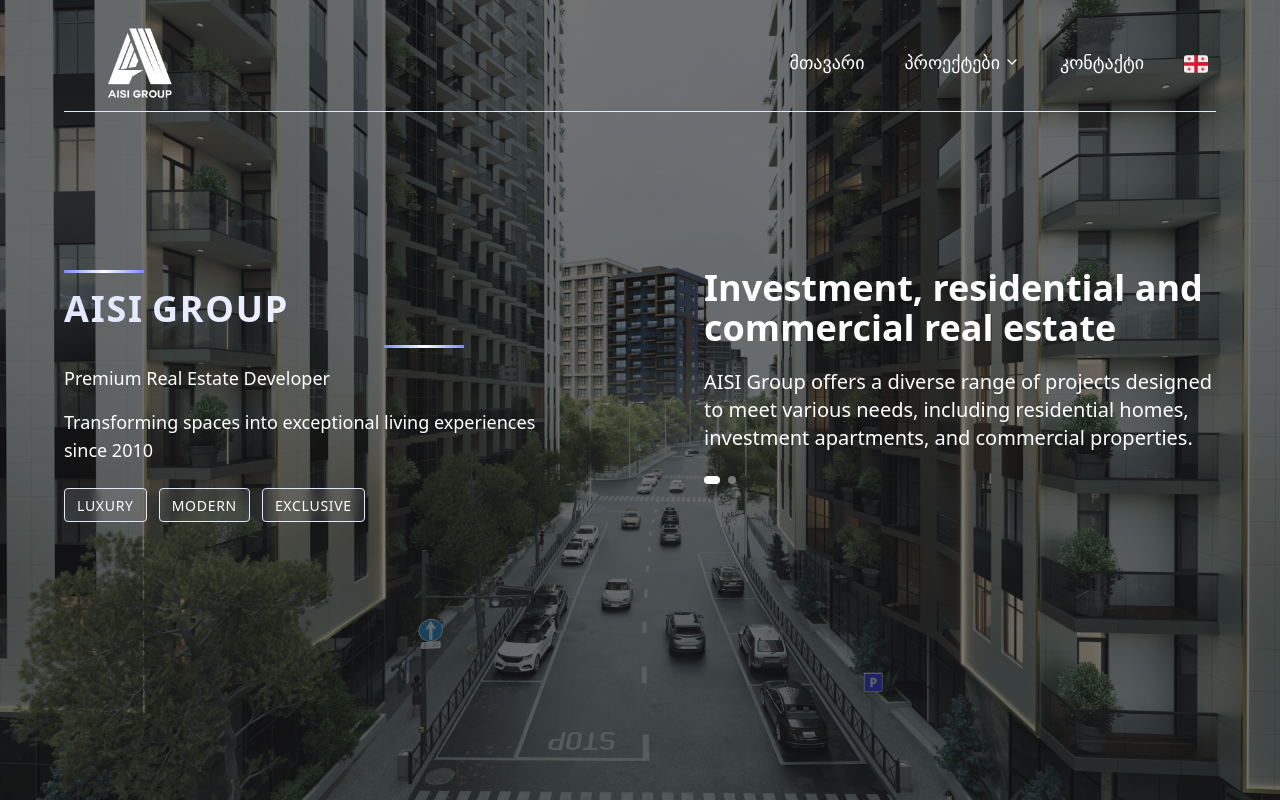
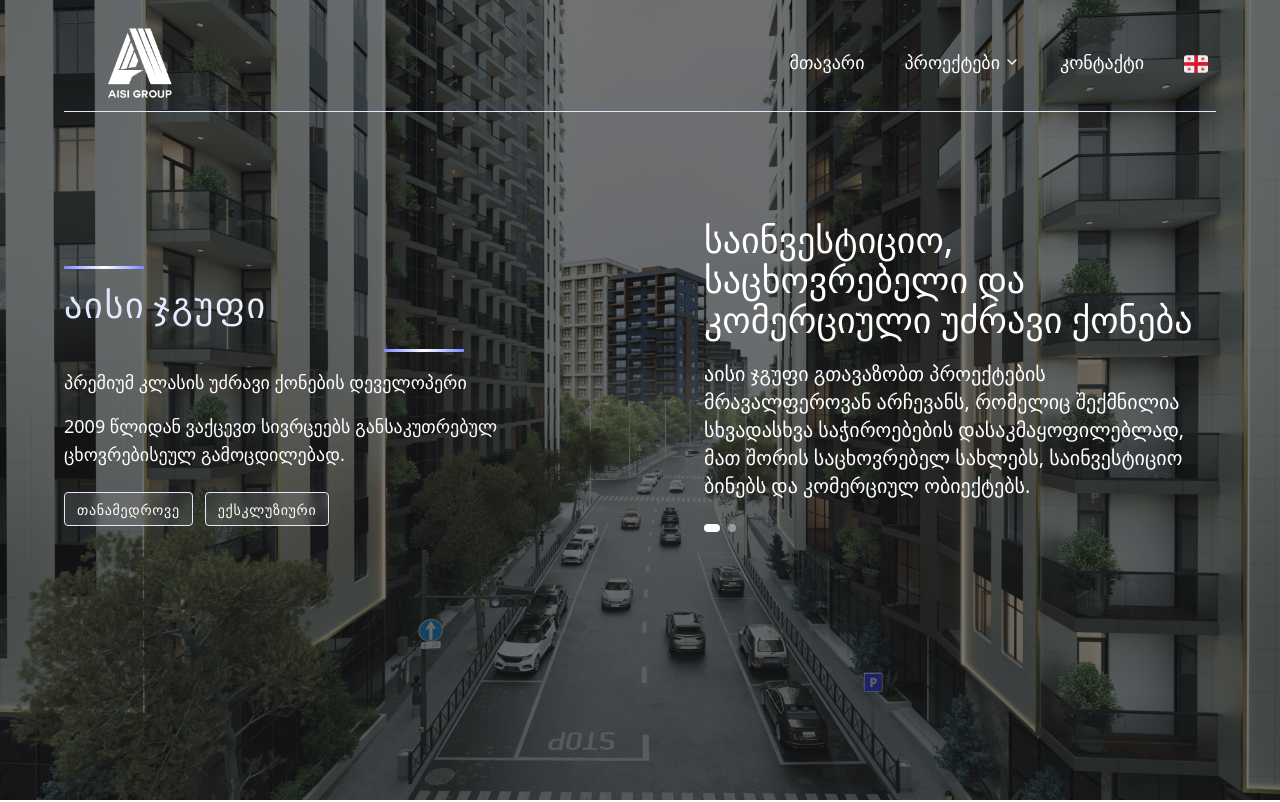
Before and after one commit to dgport/frontend-aisi, a Next.js app: page /aisi-batumi in a window 1280 px wide. Shown: the top 802 px of the page. Built offline with nearby package versions, Linux system fonts and the light colour scheme.

Commit message:
finish cover section

```diff
--- a/src/app/[locale]/(main)/_components/Cover.tsx
+++ b/src/app/[locale]/(main)/_components/Cover.tsx
@@ -3,17 +3,19 @@
 import CoverSection from "@/components/shared/cover/MainCoverSection";
 import Cover2 from "@/root/public/images/main/MainCover2.png";
 import Cover3 from "@/root/public/images/main/MainCover3.png";
+import { useTranslations } from "next-intl";
 
 export default function Cover() {
+  const t = useTranslations("main");
   return (
     <CoverSection
       images={[Cover2, Cover3]}
-      title="AISI GROUP"
-      subtitle="Premium Real Estate Developer"
-      description="Transforming spaces into exceptional living experiences since 2010"
-      secondaryTitle="Investment, residential and commercial real estate"
-      secondaryDescription="AISI Group offers a diverse range of projects designed to meet various needs, including residential homes, investment apartments, and commercial properties."
-      tags={[{ text: "LUXURY" }, { text: "MODERN" }, { text: "EXCLUSIVE" }]}
+      title={t("aisiGroup")}
+      subtitle={t("premiumDev")}
+      description={t("transformingFrom")}
+      secondaryTitle={t("coverTitle")}
+      secondaryDescription={t("coverDesc")}
+      tags={[{ text: t("modern") }, { text: t("exclu") }]}
       slideInterval={7000}
       height="lg:min-h-screen"
     />
--- a/src/app/[locale]/layout.tsx
+++ b/src/app/[locale]/layout.tsx
@@ -8,14 +8,12 @@
 import { AuthProvider } from "@/auth/AuthProvider";
 import Footer from "@/components/footer/Footer";
 
-const geistSans = Geist({
-  variable: "--font-geist-sans",
+
+
+const georgian = Geist({
+  variable: "--font-georgian-thin",
   subsets: ["latin"],
-});
-
-const geistMono = Geist_Mono({
-  variable: "--font-geist-mono",
-  subsets: ["latin"],
+  weight: "100",
 });
 
 export const metadata: Metadata = {
@@ -34,9 +32,7 @@
 
   return (
     <html lang={locale}>
-      <body
-        className={`${geistSans.variable} ${geistMono.variable} antialiased`}
-      >
+      <body className={`  ${georgian.variable} antialiased`}>
         <AuthProvider>
           <QueryProvider>
             <NextIntlClientProvider messages={messages}>
--- a/src/components/shared/cover/MainCoverSection.tsx
+++ b/src/components/shared/cover/MainCoverSection.tsx
@@ -103,7 +103,7 @@
                       initial={{ opacity: 0 }}
                       animate={{ opacity: 1 }}
                       transition={{ duration: 0.8, delay: 0.6 }}
-                      className="text-transparent bg-gradient-to-r from-indigo-100 via-indigo-50 to-indigo-100 bg-clip-text text-3xl lg:text-4xl  font-bold tracking-wider"
+                      className="text-transparent h-12 bg-gradient-to-r from-indigo-100 via-indigo-50 to-indigo-100 bg-clip-text text-3xl lg:text-4xl  font-normal tracking-wider"
                     >
                       {title.split(" ").map((word, i) => (
                         <motion.span
@@ -190,7 +190,7 @@
                     initial={{ opacity: 0 }}
                     animate={{ opacity: 1 }}
                     transition={{ duration: 0.6, delay: 0.6 }}
-                    className="text-xl lg:text-2xl text-center lg:text-start xl:text-4xl font-bold text-white mb-3 lg:mb-5"
+                    className="text-xl lg:text-2xl text-center lg:text-start xl:text-4xl font-normal text-white mb-3 lg:mb-5"
                   >
                     {secondaryTitle}
                   </motion.h2>
--- a/src/messages/en/main.json
+++ b/src/messages/en/main.json
@@ -4,5 +4,13 @@
      "contact": "Contact",
         "aisiBatumi": "AISI Batumi",
     "aisiGoderdzi": "AISI Goderdzi",
-    "changeLang": "Change Language"
+    "changeLang": "Change Language",
+    "aisiGroup": "AISI GROUP",
+    "premiumDev": "Premium Real Estate Developer",
+    "transformingFrom": "Transforming spaces into exceptional living experiences since 2009",
+    "modern": "MODERN",
+    "exclu": "EXCLUSIVE",
+        "coverTitle":"Investment, residential and commercial real estate",
+    "coverDesc": "AISI Group offers a diverse range of projects designed to meet various needs, including residential homes, investment apartments, and commercial properties.",
+    "123": ""
 }
--- a/src/messages/ka/main.json
+++ b/src/messages/ka/main.json
@@ -5,5 +5,12 @@
     "contact": "კონტაქტი",
     "aisiBatumi": "აისი ბათუმი",
     "aisiGoderdzi": "აისი გოდერძი",
-    "changeLang": "ენის შეცვლა"
+    "changeLang": "ენის შეცვლა",
+    "aisiGroup": "აისი ჯგუფი",
+    "premiumDev": "პრემიუმ კლასის უძრავი ქონების დეველოპერი",
+    "transformingFrom": "2009 წლიდან ვაქცევთ სივრცეებს განსაკუთრებულ ცხოვრებისეულ გამოცდილებად.",
+    "modern": "თანამედროვე",
+    "exclu": "ექსკლუზიური",
+   "coverTitle": "საინვესტიციო, საცხოვრებელი და კომერციული უძრავი ქონება",
+    "coverDesc": "აისი ჯგუფი გთავაზობთ პროექტების მრავალფეროვან არჩევანს, რომელიც შექმნილია სხვადასხვა საჭიროებების დასაკმაყოფილებლად, მათ შორის საცხოვრებელ სახლებს, საინვესტიციო ბინებს და კომერციულ ობიექტებს."
 }
```
